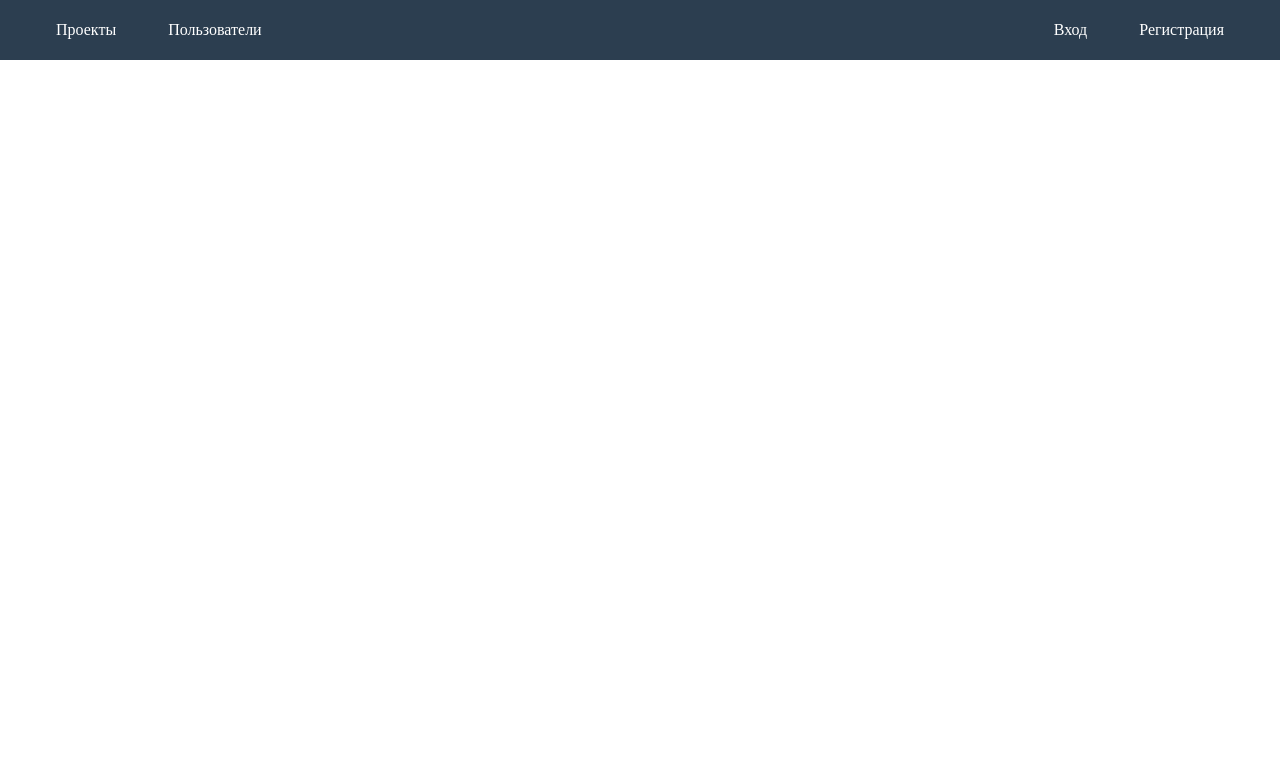
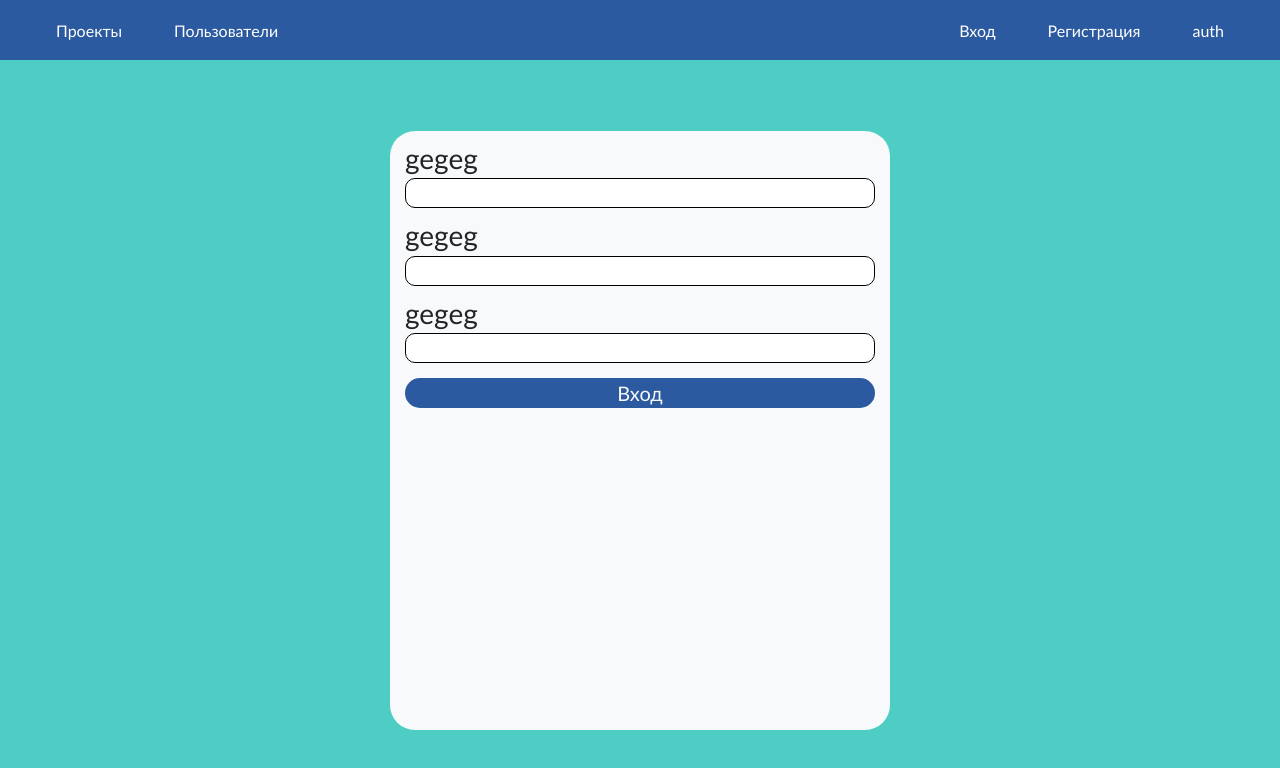
Before and after one commit to PotatoForevaa/StudentHub, a React (Vite) app in the folder studenthub.web/: page /auth in a window 1280 px wide. Shown: the top 768 px of the page. Built offline with nearby package versions, Linux system fonts and the light colour scheme.

Commit message:
форма аутентификации в процессе

```diff
--- a/studenthub.web/src/components/App.jsx
+++ b/studenthub.web/src/components/App.jsx
@@ -1,11 +1,10 @@
-import { Login } from './login.jsx';
-import { Header } from './header.jsx';
-import { BrowserRouter, Routes, Route } from 'react-router-dom';
-import { Registration } from './registration.jsx';
-import { styled } from 'styled-components';
-import { createGlobalStyle } from 'styled-components';
-
-
+import { Login } from "./login.jsx";
+import { Header } from "./header.jsx";
+import { BrowserRouter, Routes, Route } from "react-router-dom";
+import { Registration } from "./registration.jsx";
+import { AuthForm } from "./authForm.jsx";
+import { styled } from "styled-components";
+import { createGlobalStyle } from "styled-components";
 
 function App() {
   const GlobalStyles = createGlobalStyle`
@@ -16,6 +15,7 @@ function App() {
 
         * {
             box-sizing: border-box;
+            font-family: calibri;
         }
     `;
 
@@ -30,6 +30,7 @@ function App() {
     display: flex;
     justify-content: center;
     align-items: center;
+    background: #4ECDC4;
   `;
 
   return (
@@ -42,11 +43,12 @@ function App() {
             <Route path="/" element={<Login />} />
             <Route path="login" element={<Login />} />
             <Route path="registration" element={<Registration />} />
+            <Route path="auth" element={<AuthForm />} />
           </Routes>
         </MainContent>
       </AppContainer>
     </>
-  )
+  );
 }
 
-export default App
+export default App;
--- a/studenthub.web/src/components/Header.jsx
+++ b/studenthub.web/src/components/Header.jsx
@@ -1,10 +1,9 @@
-import { Link } from 'react-router-dom';
-import { styled } from 'styled-components'
+import { Link } from "react-router-dom";
+import { styled } from "styled-components";
 
 export const Header = () => {
-
   const Header = styled.header`
-        background: #2c3e50;
+    background: #2C5AA0;
     padding: 0 20px;
   `;
 
@@ -33,7 +32,7 @@ export const Header = () => {
     transition: background 0.3s;
 
     &:hover {
-            background: #34495e;
+      background: #2C5AA0;
     }
   `;
 
@@ -41,15 +40,26 @@ export const Header = () => {
     <Header>
       <Nav>
         <Ul>
-                    <li><NavLink to="projects">Проекты</NavLink></li>
-                    <li><NavLink to="users">Пользователи</NavLink></li>
+          <li>
+            <NavLink to="projects">Проекты</NavLink>
+          </li>
+          <li>
+            <NavLink to="users">Пользователи</NavLink>
+          </li>
         </Ul>
 
         <Ul>
-                    <li><NavLink to="login">Вход</NavLink></li>
-                    <li><NavLink to="registration">Регистрация</NavLink></li>
+          <li>
+            <NavLink to="login">Вход</NavLink>
+          </li>
+          <li>
+            <NavLink to="registration">Регистрация</NavLink>
+          </li>
+          <li>
+            <NavLink to="auth">auth</NavLink>
+          </li>
         </Ul>
       </Nav>
     </Header>
   );
-}
+};
--- a/studenthub.web/src/components/authForm.jsx
+++ b/studenthub.web/src/components/authForm.jsx
@@ -1,103 +1,48 @@
-import { styled } from 'styled-components';
+import { styled } from "styled-components";
 
-const AuthContainer = styled.div`
-  display: flex;
-  justify-content: center;
-  align-items: center;
-  min-height: 100vh;
-  background: linear-gradient(135deg, #667eea 0%, #764ba2 100%);
-  padding: 20px;
-`;
-
-const AuthForm = styled.form`
-  background: white;
-  padding: 40px;
-  border-radius: 12px;
-  box-shadow: 0 10px 30px rgba(0, 0, 0, 0.2);
-  width: 100%;
-  max-width: 400px;
-`;
-
-const Title = styled.h2`
-  text-align: center;
-  margin-bottom: 30px;
-  color: #333;
+export const AuthForm = () => {
+  const Form = styled.div`
+    background: #F8F9FA;
+    width: 500px;
+    height: 599px;
+    border-radius: 25px;
+    padding: 10px 15px 15px 15px;
     font-size: 28px;
   `;
 
-const FormGroup = styled.div`
-  margin-bottom: 20px;
-`;
-
   const Label = styled.label`
-  display: block;
-  margin-bottom: 8px;
-  color: #555;
-  font-weight: 500;
+    color: #212529;
   `;
 
   const Input = styled.input`
+    background: #FFFFFF;
     width: 100%;
-  padding: 12px 16px;
-  border: 2px solid #e1e5e9;
-  border-radius: 8px;
-  font-size: 16px;
-  transition: border-color 0.3s;
-
-  &:focus {
-    outline: none;
-    border-color: #667eea;
-  }
+    border-radius: 10px;
+    height: 30px;
+    font-size: 24px;
+    margin-bottom: 10px;
+    border: 1px solid;
   `;
 
-const SubmitButton = styled.button`
+  const Button = styled.button`
     width: 100%;
-  padding: 14px;
-  background: linear-gradient(135deg, #667eea 0%, #764ba2 100%);
-  color: white;
+    background: #2C5AA0;
     border: none;
-  border-radius: 8px;
-  font-size: 16px;
-  font-weight: 600;
-  cursor: pointer;
-  transition: transform 0.2s;
-
-  &:hover:not(:disabled) {
-    transform: translateY(-2px);
-  }
-
-  &:disabled {
-    opacity: 0.6;
-    cursor: not-allowed;
-  }
+    border-radius: 15px;
+    height: 30px;
+    color: #F8F8F8;
+    font-size: 20px;
   `;
 
-const ErrorMessage = styled.div`
-  background: #fee;
-  color: #c33;
-  padding: 12px;
-  border-radius: 6px;
-  margin-bottom: 20px;
-  text-align: center;
-  border: 1px solid #fdd;
-`;
-
-export const AuthFormComponent = ({
-  title,
-  onSubmit,
-  error,
-  loading,
-  children
-}) => {
   return (
-    <AuthContainer>
-      <AuthForm onSubmit={onSubmit}>
-        <Title>{title}</Title>
-        {error && <ErrorMessage>{error}</ErrorMessage>}
-        {children}
-      </AuthForm>
-    </AuthContainer>
+      <Form>
+        <Label>gegeg</Label>
+        <Input></Input>
+        <Label>gegeg</Label>
+        <Input></Input>
+        <Label>gegeg</Label>
+        <Input></Input>
+        <Button>Вход</Button>
+      </Form>
   );
 };
-
-export { FormGroup, Label, Input, SubmitButton };
```
Also changed, not shown: studenthub.web/src/components/Registration.jsx (+12 -12 lines), studenthub.web/src/components/login.jsx (+9 -13 lines). Lines whose indentation alone changed are shown as unchanged.
